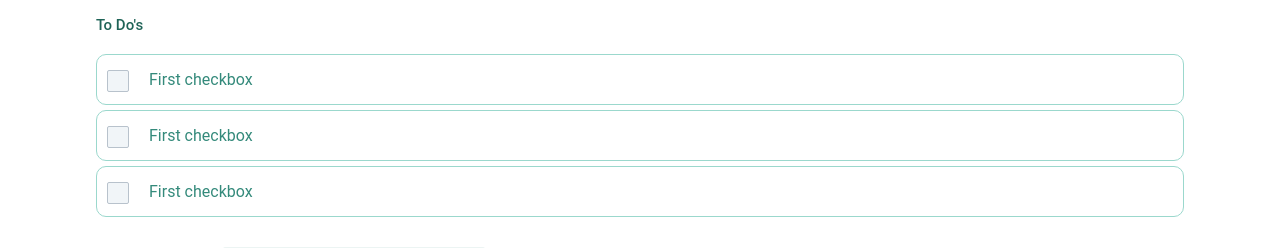
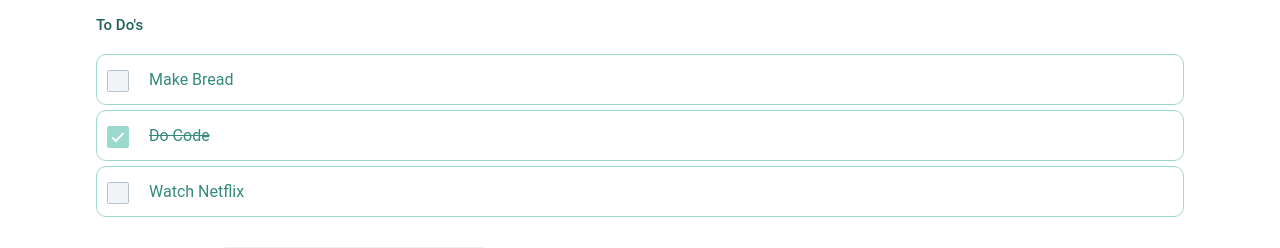
Before and after one commit to solmari323/covid_tracker, a Vue app: page / in a window 1280 px wide. Shown: the part 262-510 px from the top of the page. Built offline with nearby package versions, Linux system fonts and the light colour scheme; what vue-trend-chart would draw is missing.

Commit message:
Complete ToDos

```diff
--- a/src/components/views/Index/Index.vue
+++ b/src/components/views/Index/Index.vue
@@ -8,10 +8,7 @@
         </div>
       </div>
 
-    <ToDos>
-        <ToDo></ToDo>
-        <ToDo></ToDo>
-        <ToDo></ToDo>
+    <ToDos :todos ="todos" @check-todo=markComplete>
     </ToDos>
 
     <Tabs/>
@@ -28,13 +25,33 @@
 <script>
 import CountryList from "./components/CountryList"
 import CountryCard from "./components/CountryCard"
-import ToDo from "./components/ToDo"
 import ToDos from "./components/ToDos"
 import Tabs from "../../utils/Tabs"
 export default {
     name:"Index",
-    components: { CountryList, CountryCard, ToDo, ToDos, Tabs},
-    methods: {},
+    components: { CountryList, CountryCard, ToDos, Tabs},
+    data: function () {
+        return {
+            todos:[{
+                id:0,
+                todo: "Make Bread",
+                completed: false,
+            },{
+                id:1,
+                todo: "Do Code",
+                completed: true,
+            },{
+                id:2,
+                todo: "Watch Netflix",
+                completed: false,
+            }]
+        }
+    },
+    methods: {
+        markComplete(id) {
+            this.todos[id].completed = !this.todos[id].completed;
+        }
+    },
 }
 </script>
 
--- a/src/components/views/Index/components/ToDo.vue
+++ b/src/components/views/Index/components/ToDo.vue
@@ -1,8 +1,8 @@
 <template>
   <li class="to-do-tile">
       <label class="b-contain">
-        <span>First checkbox</span>
-        <input type="checkbox">
+        <span :class="{completed:isCompleted}">{{todo}}</span>
+        <input type="checkbox" :checked="isCompleted===true" @click="$emit('check-todo',id)">
         <div class="b-input"></div>
       </label>
   </li>
@@ -10,8 +10,12 @@
 
 <script>
 export default {
-    name:"ToDo",
-
+	name:"ToDo",
+	props: {
+		id: Number,
+		todo: String,
+		isCompleted: Boolean,
+	},
 }
 </script>
 
@@ -27,6 +31,11 @@ export default {
     border: 1px solid #9BD8CD;
     border-radius: 10px;
   }
+
+	.completed {
+		text-decoration: line-through;
+	}
+
 
   .to-do-tile span {
     margin: 2px;
--- a/src/components/views/Index/components/ToDos.vue
+++ b/src/components/views/Index/components/ToDos.vue
@@ -2,14 +2,22 @@
   <div class="to-do-list">
       <h3>To Do's</h3>
       <div class="list">
-            <slot></slot>
+            <ToDo v-for="todo in todos" :key="todo.id" :todo="todo.todo" :id="todo.id" :isCompleted="todo.completed" @check-todo="$emit('check-todo', todo.id)"></ToDo>
       </div>
   </div>
 </template>
 
 <script>
+import ToDo from "./ToDo"
 export default {
     name:"ToDos",
+    components: {ToDo},
+    props: {
+        todos:undefined,
+    },
+    methods:{
+
+    },
 }
 </script>
 
```
